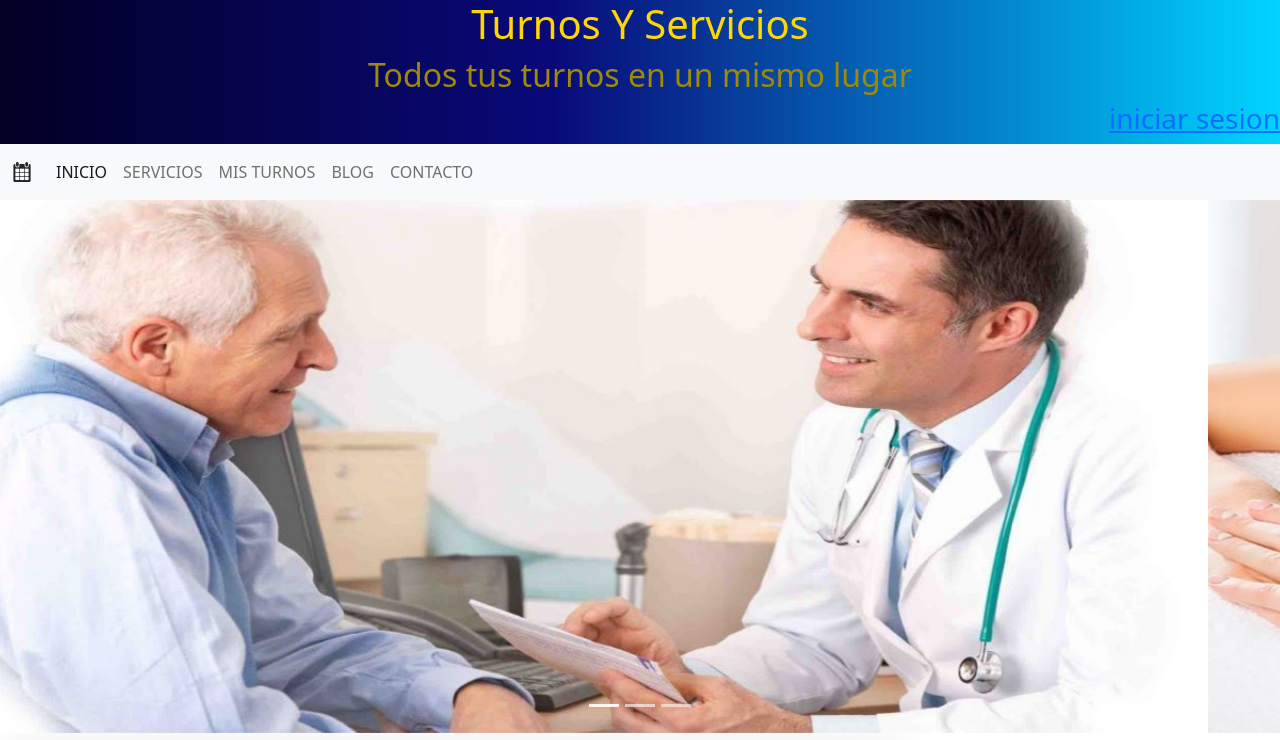
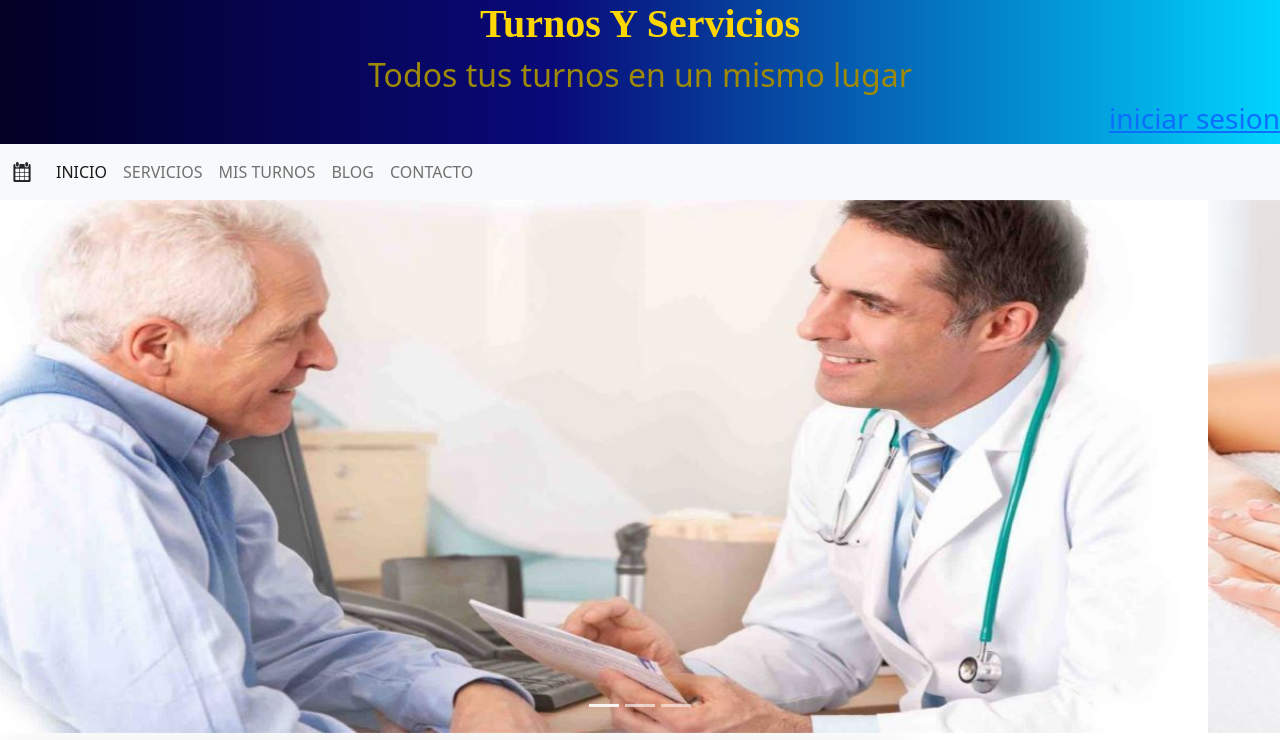
Before and after one commit to tomaslichi/final-litchinitzer, a website: page index.html in a window 1280 px wide. Shown: the top 740 px of the page. Drawn offline with nearby package versions, Linux system fonts and the light colour scheme; files that its build step writes are made by us from their sources; grey boxes are pictures that could not be loaded; files whose address does not match are found by name; a web font is replaced by a local one.

Commit message:
modifique header

```diff
--- a/scss/origen.scss
+++ b/scss/origen.scss
@@ -3,7 +3,7 @@
 @import "responsive";
 @import "../bootstrap/scss/bootstrap.scss";
 // variables
-$titulounofuente: 50px bold 'times new roman' serif;
+// $titulounofuente: 50px bold 'times new roman' serif;
 $titulounocolor: #FFD700;
 $titulodosfuente: italic 'gluten' sans-serif;
 $titulodoscolor: #9e8a06;
@@ -20,7 +20,9 @@ header {
     background: rgb(2, 0, 36);
     background: linear-gradient(90deg, rgba(2, 0, 36, 1) 0%, rgba(9, 9, 121, 1) 43%, rgba(0, 212, 255, 1) 100%);
     h1 {
-        font: $titulounofuente;
+        // font: $titulounofuente;
+        font-family: 'times new roman', serif;
+        font-weight: bold;
         color: $titulounocolor;
     }
     h2 {
```
Also changed, not shown: css/estilos.css.
